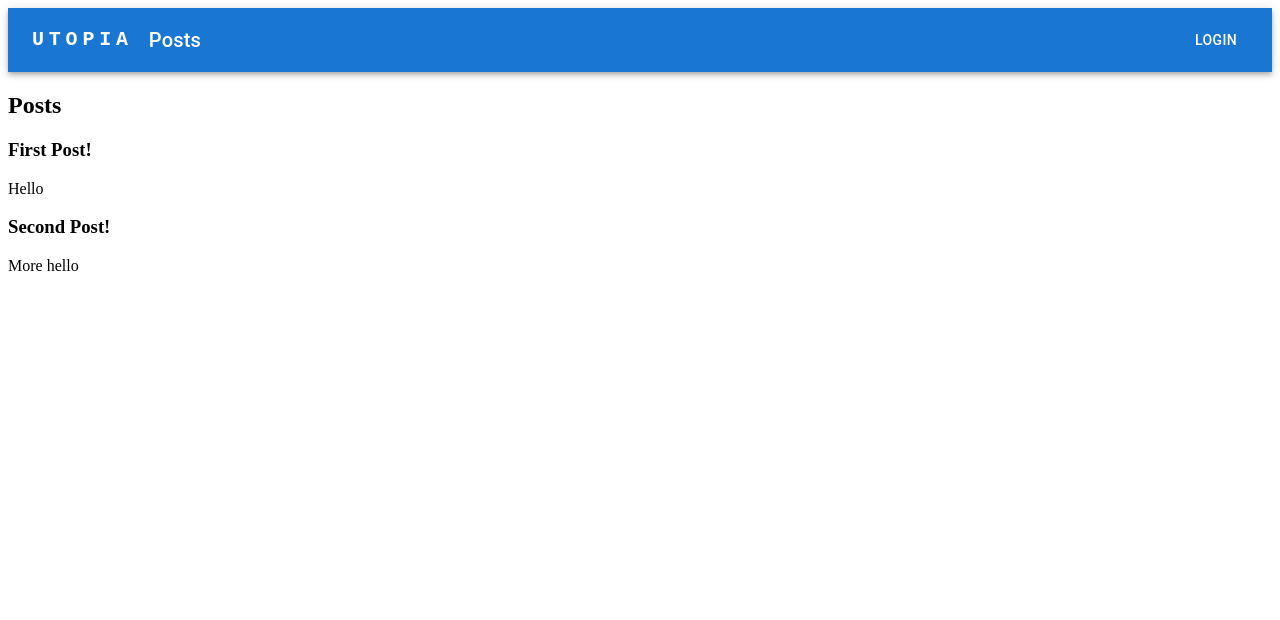
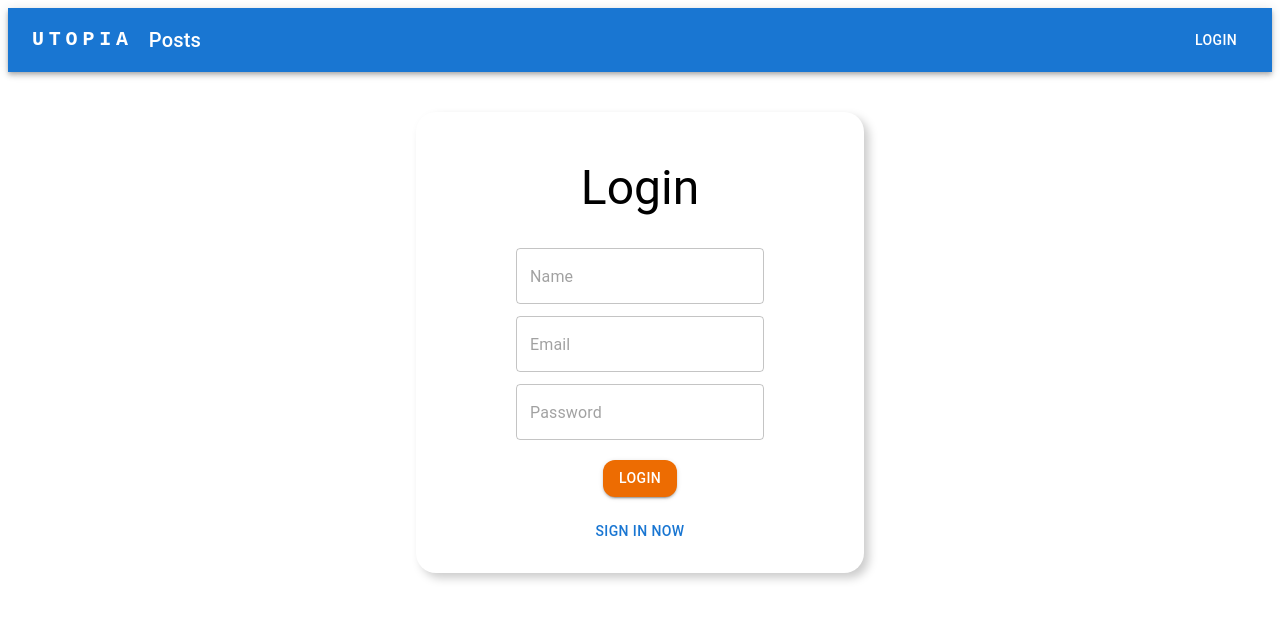
Before and after one commit to SyTW2223/E08, a React (Create React App) app in the folder client/: page /login in a window 1280 px wide. Shown: the top 620 px of the page. Built offline with nearby package versions, Linux system fonts and the light colour scheme.

Commit message:
Added basic login page

```diff
--- a/client/src/App.js
+++ b/client/src/App.js
@@ -10,6 +10,7 @@ import {
 import Navbar from './components/Navbar';
 
 import { PostsList } from './components/posts/PostsList';
+import { Login } from './components/Login';
 
 function App() {
     return(
@@ -19,7 +20,7 @@ function App() {
           <Routes>
             <Route path="/" element = {<PostsList />}/>
             <Route path="/home" element = {<PostsList />}/>
-            <Route path="/login" element = {<PostsList />}/>
+            <Route path="/login" element = {<Login />}/>
             <Route path="/register" element = {<PostsList />}/>
             <Route path="/profile" element = {<PostsList />}/>
           </Routes>
--- a/client/src/components/Login.js
+++ b/client/src/components/Login.js
@@ -0,0 +1,63 @@
+import React, { useState } from "react";
+import { Box, Typography, TextField, Button } from "@mui/material";
+
+
+export const Login = () => {
+  const [name, setName] = useState("");
+  const [email, setEmail] = useState("");
+  const [password, setPassword] = useState("");
+
+
+  return (
+    <div className="login">
+      <form className="loginForm">
+        <Box
+          display="flex"
+          flexDirection={"column"}
+          maxWidth={400}
+          alignItems="center"
+          justifyContent={"center"}
+          margin="auto"
+          marginTop={5}
+          padding={3}
+          borderRadius={5}
+          boxShadow={'5px 5px 10px #ccc'}
+        >
+          <Typography variant="h3" padding={3} textAling="center">
+            Login
+          </Typography>
+          <TextField
+            type={'text'}
+            value={name}
+            variant="outlined"
+            margin="dense"
+            placeholder="Name"
+            onChange={(e) => setName(e.target.value)}
+          />
+          <TextField
+            type={'email'}
+            value={email}
+            variant="outlined"
+            margin="dense"
+            placeholder="Email"
+            onChange={(e) => setEmail(e.target.value)}
+          />
+          <TextField
+            type={'password'}
+            value={password}
+            variant="outlined"
+            margin="dense"
+            placeholder="Password"
+            onChange={(e) => setPassword(e.target.value)}
+          />
+          <Button sx={{marginTop: 2, borderRadius: 3}} variant="contained" color="warning">
+            Login
+          </Button>
+          <Button sx={{marginTop: 2, borderRadius: 3}}>
+            Sign In Now
+          </Button>
+        </Box>
+      </form>
+    </div>
+  )
+}
```
